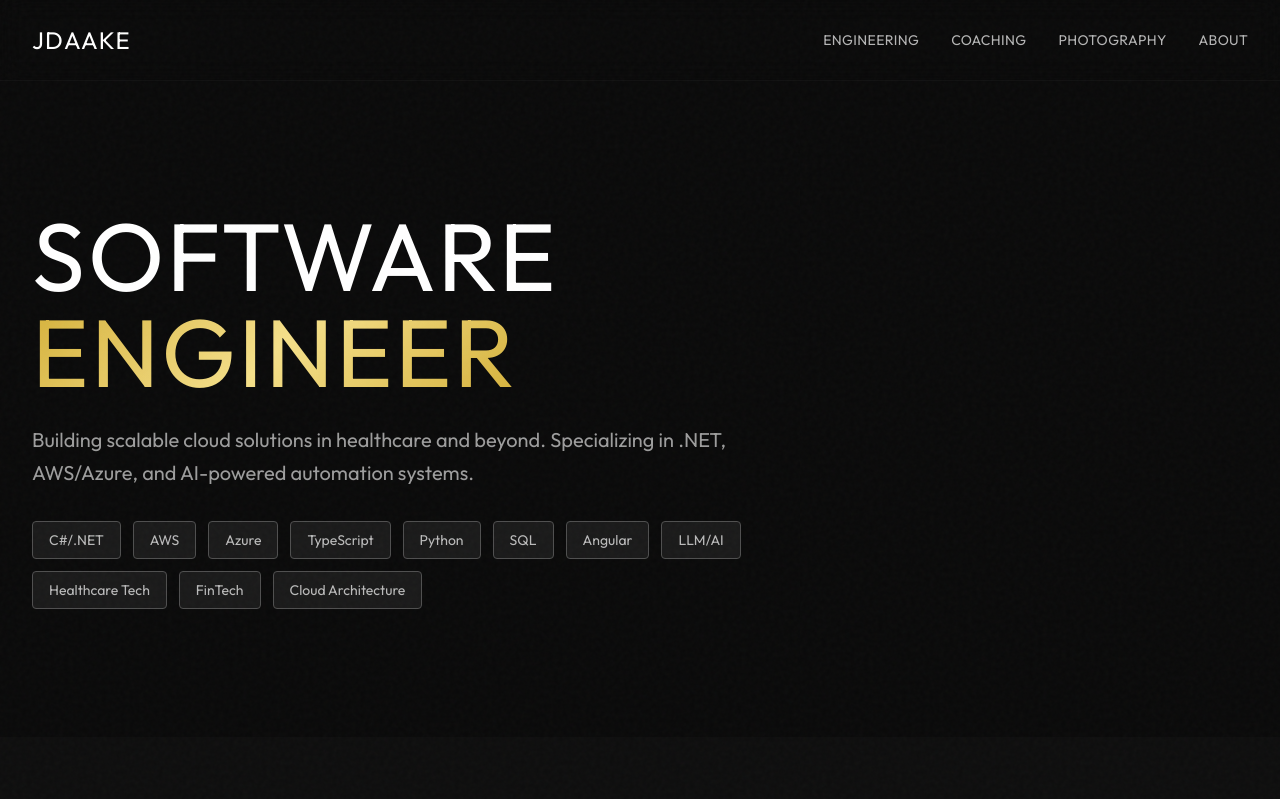
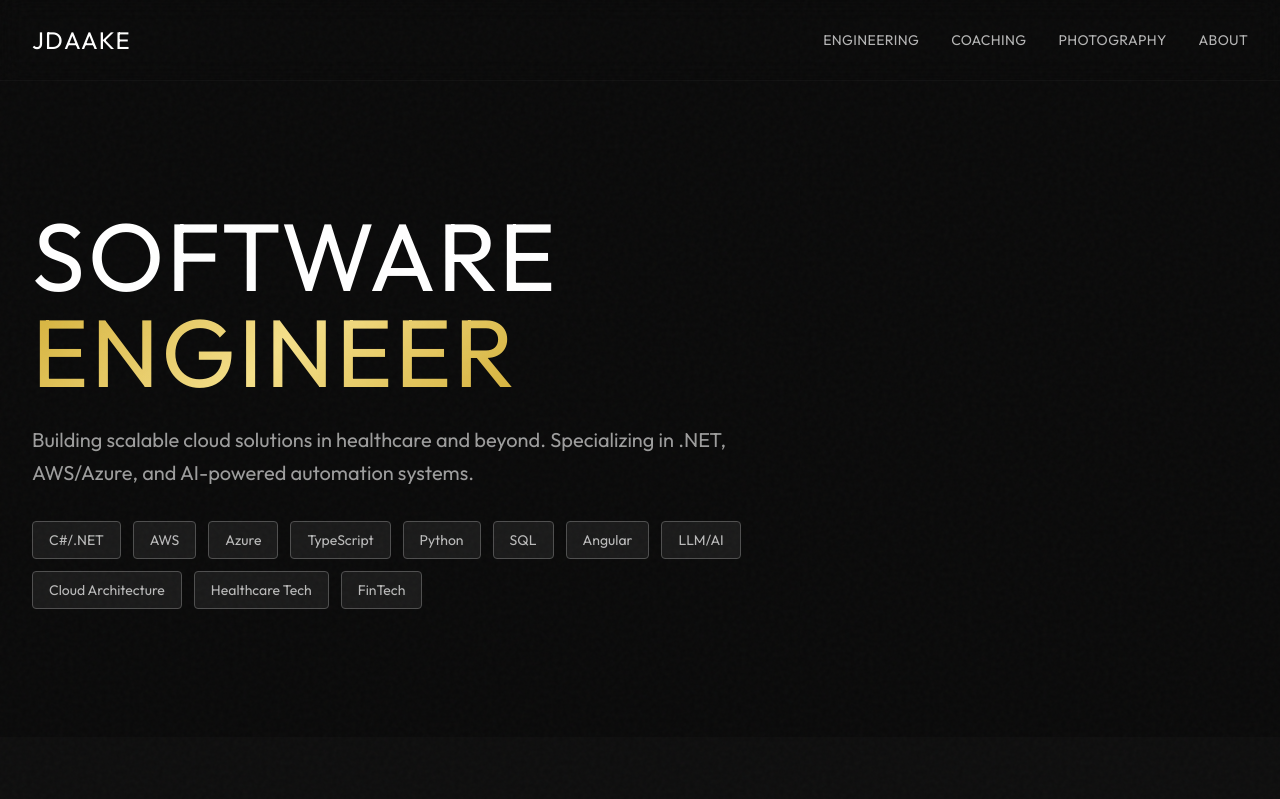
Before and after one commit to jdaake/jdaake.dev, a Next.js app: page /engineering in a window 1280 px wide. Shown: the top 799 px of the page. Built offline with nearby package versions, Linux system fonts and the light colour scheme.

Commit message:
rearranges tech

```diff
--- a/app/engineering/page.js
+++ b/app/engineering/page.js
@@ -35,9 +35,9 @@ export default function Engineering() {
                   'SQL',
                   'Angular',
                   'LLM/AI',
+                  'Cloud Architecture',
                   'Healthcare Tech',
                   'FinTech',
-                  'Cloud Architecture',
                 ].map((skill) => (
                   <span
                     key={skill}
```
